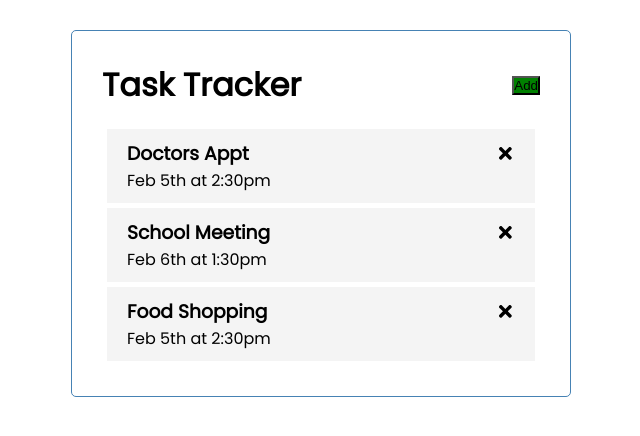
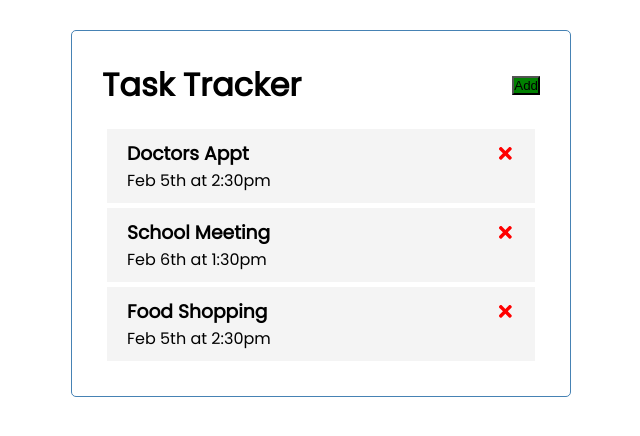
Before and after one commit to jinman36/react-task-tracker, a React (Create React App) app: page / in a window 1280 px wide. Shown: the top 436 px of the page, without its empty margins (319-959 px from the left). Built offline with nearby package versions, Linux system fonts and the light colour scheme.

Commit message:
Optional Message if no tasks

```diff
--- a/src/App.js
+++ b/src/App.js
@@ -24,10 +24,15 @@ function App() {
     },
   ])
 
+  // Delete Task
+  const deleteTask = (id) => {
+    setTasks(tasks.filter((task) => task.id !== id))
+  }
+
   return (
     <div className='container'>
       <Header />
-      <Tasks tasks={tasks} />
+      {tasks.length > 0 ? <Tasks tasks={tasks} onDelete={deleteTask} /> : 'Nothing to Do'}
     </div>
   );
 }
--- a/src/components/Task.js
+++ b/src/components/Task.js
@@ -1,9 +1,12 @@
 import {FaTimes} from 'react-icons/fa'
 
-const Task = ( { task }) => {
+const Task = ( { task, onDelete }) => {
   return (
     <div className='task' >
-      <h3>{task.text} <FaTimes /></h3>
+      <h3>{task.text} <FaTimes style={{ color: 'red', cursor: 'pointer' }}
+      onClick={() => onDelete(task.id)}
+      />
+      </h3>
       <p>{task.day}</p>
     </div>
   )
--- a/src/components/Tasks.js
+++ b/src/components/Tasks.js
@@ -1,11 +1,12 @@
 import Task from './Task'
 
-const Tasks = ({ tasks }) => {
+const Tasks = ({ tasks, onDelete }) => {
 
   return (
     <>
       {tasks.map((task) => (
-        <Task key={task.id} task={task} />
+        <Task key={task.id} task={task} onDelete={onDelete} />
+
       ))}
     </>
   )
```
